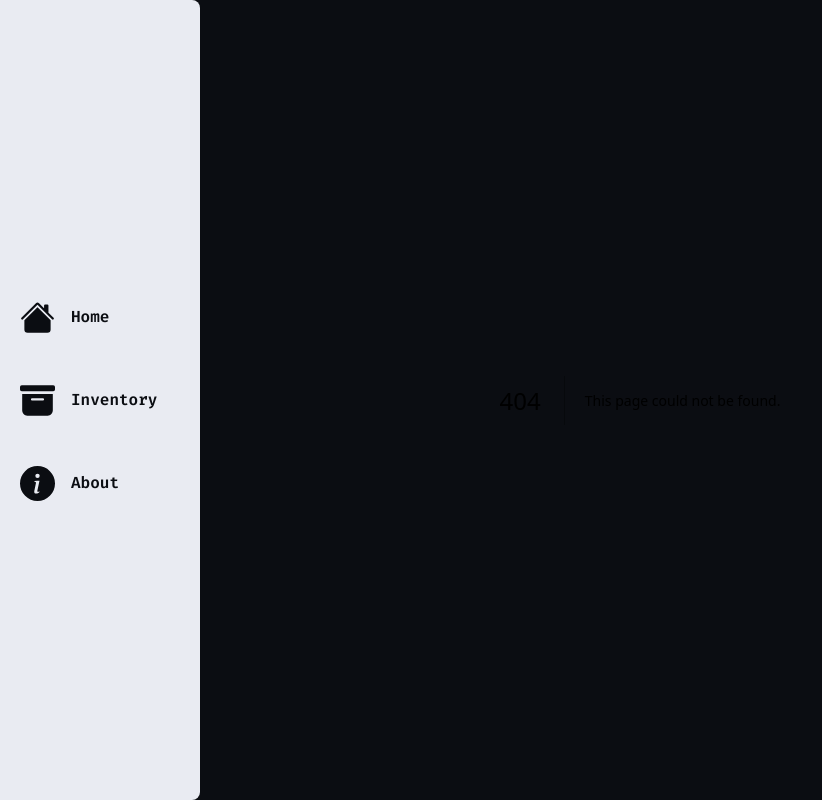
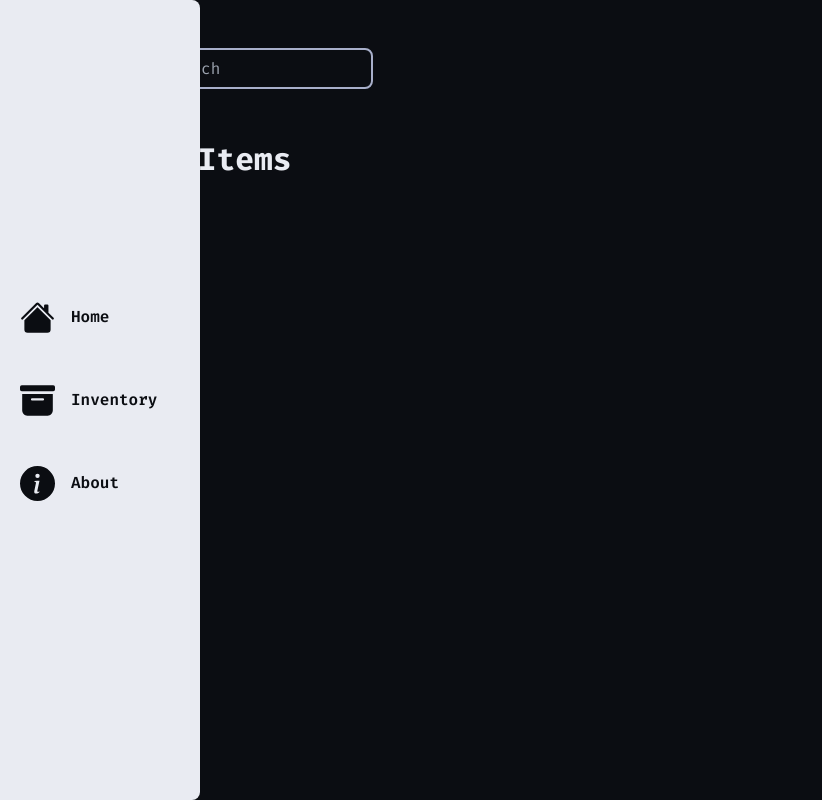
Before and after one commit to br14nn/it-3-summative-exam, a Next.js app: page /inventory in a window 1280 px wide. Before the commit this address had no page. Shown: the whole page, without its empty margins (0-822 px from the left). Built offline with nearby package versions, Linux system fonts and the light colour scheme.

Commit message:
created the searchInput component

```diff
--- /dev/null
+++ b/src/app/inventory/layout.tsx
@@ -0,0 +1,20 @@
+import SearchInput from "@/components/SearchInput";
+import { Metadata } from "next";
+
+export const metadata: Metadata = {
+  title: "IMS: Inventory",
+  description: "Generated by create next app",
+};
+
+export default function InventoryLayout({
+  children,
+}: {
+  children: React.ReactNode;
+}) {
+  return (
+    <main className="flex min-h-screen flex-col gap-12 py-12 pl-[123px] pr-12 text-text">
+      <SearchInput />
+      {children}
+    </main>
+  );
+}
--- /dev/null
+++ b/src/app/inventory/page.tsx
@@ -0,0 +1,7 @@
+export default function InventoryPage() {
+  return (
+    <>
+      <p className="text-2xl font-bold text-text">All Items</p>
+    </>
+  );
+}
--- /dev/null
+++ b/src/app/inventory/search/page.tsx
@@ -0,0 +1,10 @@
+"use client";
+
+import { useSearchParams } from "next/navigation";
+
+export default function InventorySearchPage() {
+  const searchParams = useSearchParams();
+  const pname = searchParams.get("pname");
+
+  return <>Product to search: {pname}</>;
+}
--- a/src/app/layout.tsx
+++ b/src/app/layout.tsx
@@ -11,7 +11,7 @@ import CustomBsInfoCircleFill from "@/components/CustomBSIcons/CustomBsHouseFill
 const firaCode = Fira_Code({ subsets: ["latin"] });
 
 export const metadata: Metadata = {
-  title: "Create Next App",
+  title: "Inventory Management System",
   description: "Generated by create next app",
 };
 
--- /dev/null
+++ b/src/components/CustomBSIcons/CustomBsSearch.tsx
@@ -0,0 +1,12 @@
+"use client";
+
+import { BsSearch } from "react-icons/bs";
+import { IconContext } from "react-icons";
+
+export default function CustomBsSearch() {
+  return (
+    <IconContext.Provider value={{ size: "20px" }}>
+      <BsSearch />
+    </IconContext.Provider>
+  );
+}
--- /dev/null
+++ b/src/components/SearchInput.tsx
@@ -0,0 +1,59 @@
+"use client";
+
+import { twMerge } from "tailwind-merge";
+import { cva, VariantProps } from "class-variance-authority";
+import { clsx } from "clsx";
+import { useState } from "react";
+import { useRouter } from "next/navigation";
+import domainName from "@/utils/domainName";
+
+import CustomBsSearch from "./CustomBSIcons/CustomBsSearch";
+
+const searchVariants = cva(
+  "w-[250px] rounded-lg border-2 border-primary bg-transparent px-3 py-2 flex  flex-row items-center gap-2",
+);
+
+interface ISearchInputProps
+  extends React.InputHTMLAttributes<HTMLInputElement>,
+    VariantProps<typeof searchVariants> {}
+
+export default function SearchInput({
+  className,
+  ...props
+}: ISearchInputProps) {
+  const router = useRouter();
+  const [searchVal, SetSearchVal] = useState<string>("");
+
+  const handleChange = (e: React.ChangeEvent<HTMLInputElement>) => {
+    const { value } = e.currentTarget;
+
+    SetSearchVal(value);
+  };
+
+  const handleSubmit = (e: React.FormEvent<HTMLFormElement>) => {
+    e.preventDefault();
+
+    !searchVal
+      ? router.push(`${domainName}/inventory`)
+      : router.push(`${domainName}/inventory/search?pname=${searchVal}`);
+
+    SetSearchVal("");
+  };
+
+  return (
+    <form onSubmit={handleSubmit} className="h-fit w-fit">
+      <label className={twMerge(clsx(searchVariants({ className })))}>
+        <CustomBsSearch />
+
+        <input
+          className="h-full w-full bg-transparent outline-none"
+          type="text"
+          placeholder="Search"
+          onChange={handleChange}
+          value={searchVal}
+          {...props}
+        />
+      </label>
+    </form>
+  );
+}
--- /dev/null
+++ b/src/utils/domainName.ts
@@ -0,0 +1,2 @@
+const domainName = "http://localhost:3000";
+export default domainName;
```
